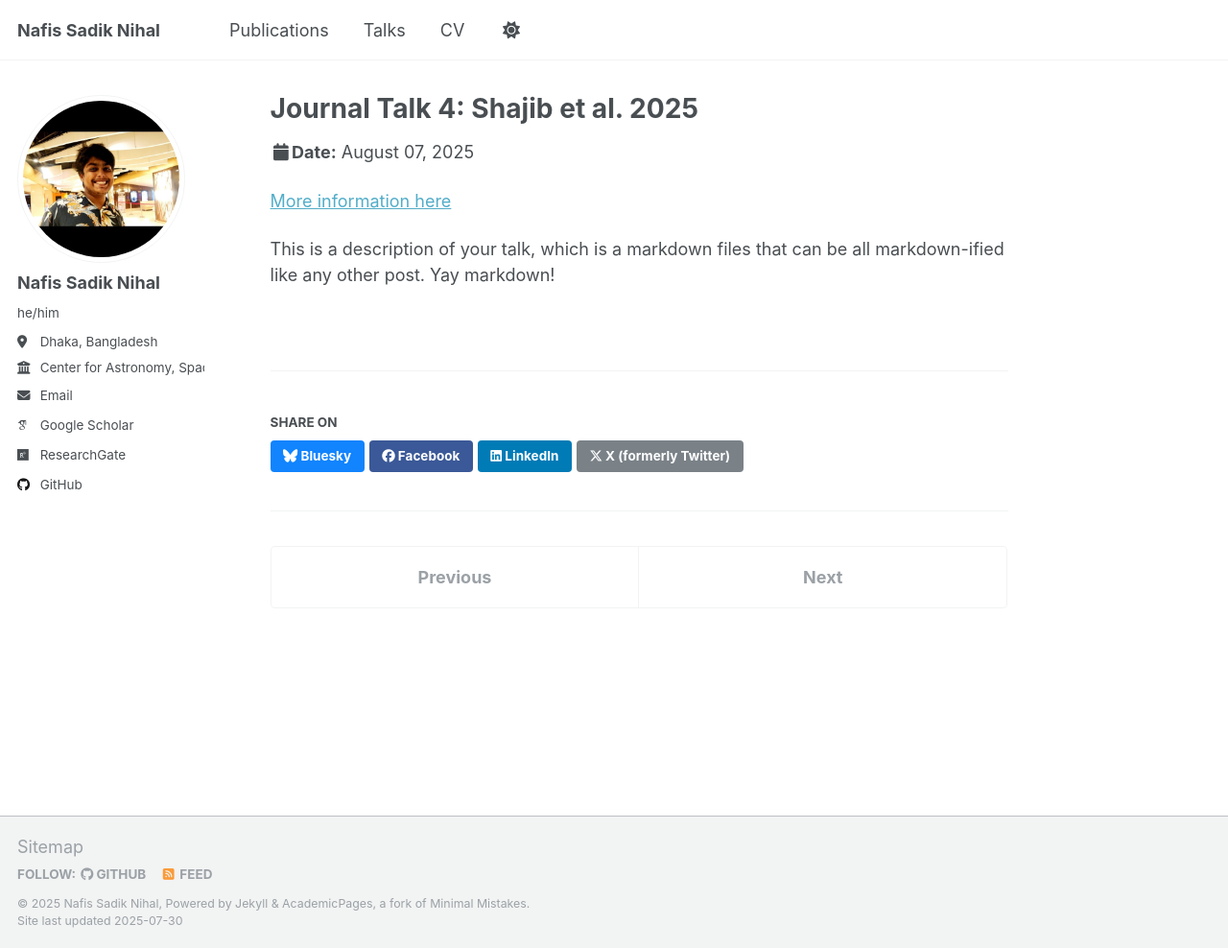
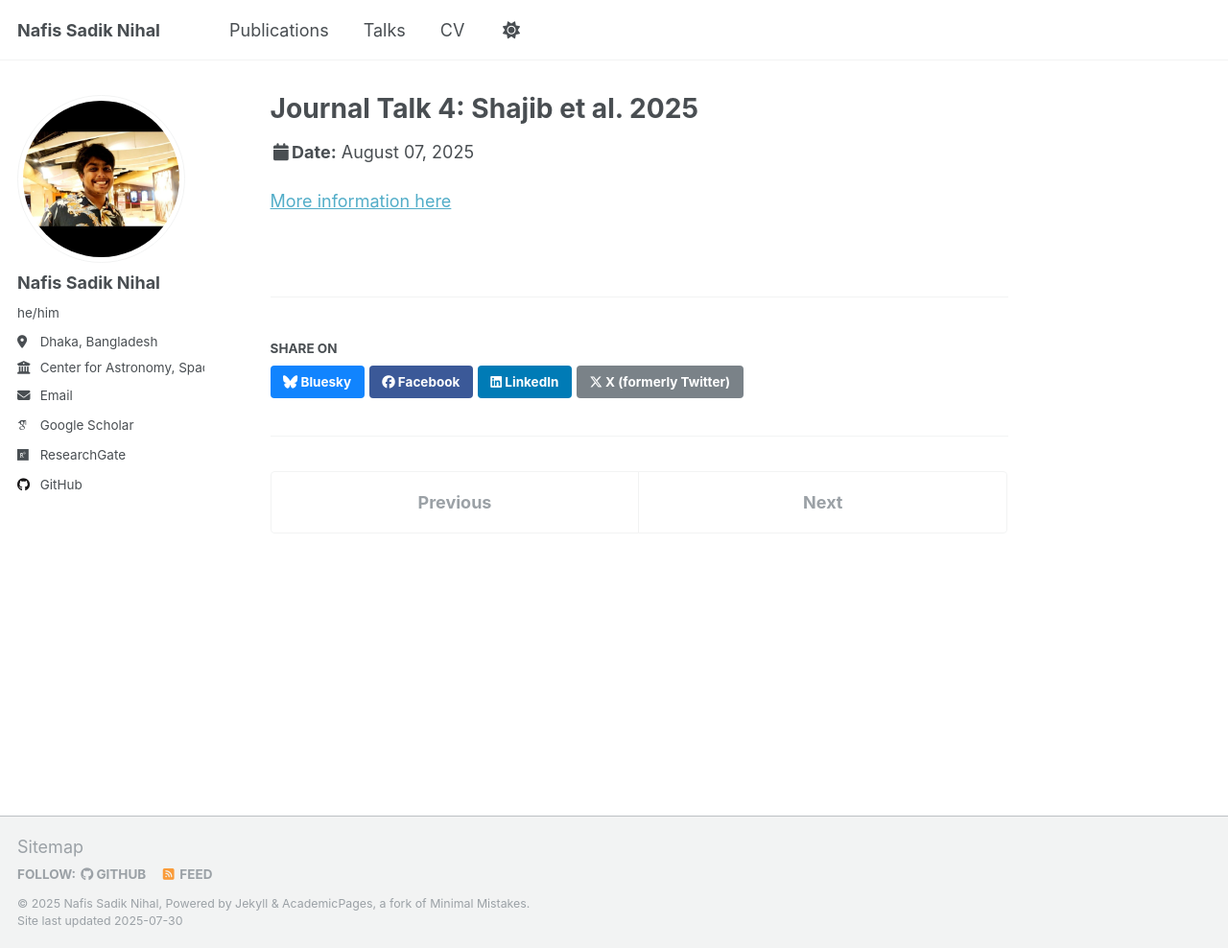
Before and after one commit to pensive-aristocrat/pensive-aristocrat.github.io, a Jekyll site: the page built from _talks/2014-02-01-talk-2.md, in a window 1280 px wide and 988 px high. Shown: the whole window at 96% size. Built offline with Jekyll 4.4.1, drawn with Linux system fonts in a browser that asks for light colours; some web fonts are replaced; a script that is not in the unit is left out.

Commit message:
Update 2014-02-01-talk-2.md

```diff
--- a/_talks/2014-02-01-talk-2.md
+++ b/_talks/2014-02-01-talk-2.md
@@ -2,12 +2,9 @@
 title: "Journal Talk 4: Shajib et al. 2025"
 collection: talks
 type: "Talk"
-permalink:
 venue: "Center for Astronomy, Space Science and Astrophysics "
 date: 2025-08-07
 location: "Dhaka, Bangladesh"
 ---
 
 [More information here](https://cassa.site/event/jtalk-4/)
-
-This is a description of your talk, which is a markdown files that can be all markdown-ified like any other post. Yay markdown!
```
